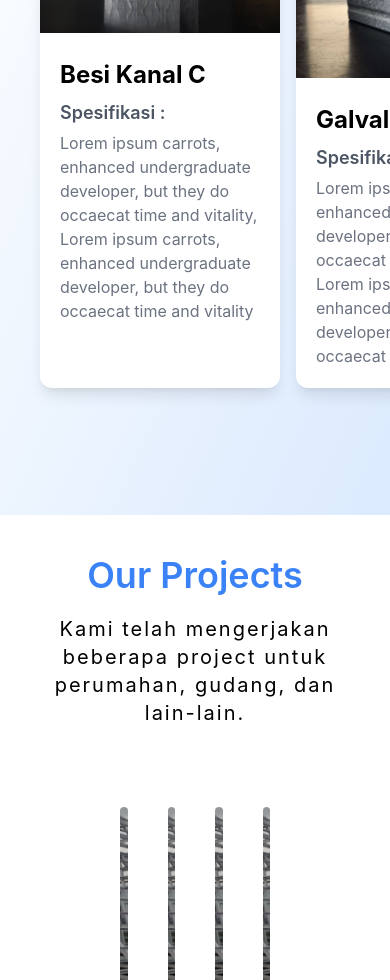
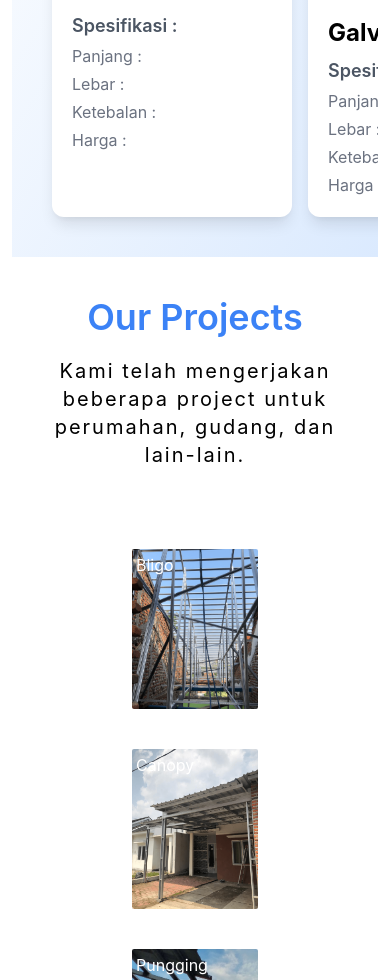
Before and after one commit to aguspray001/tsuraya-web, a Next.js app: page / in a window 390 px wide. Shown: the part 1020-2000 px from the top of the page. Built offline with nearby package versions, Linux system fonts and the light colour scheme.

Commit message:
update container & responsive project

```diff
--- a/components/Card.js
+++ b/components/Card.js
@@ -7,10 +7,10 @@ const Card = ({title, image}) => {
         <div className="p-5">
           <h1 className="text-2xl font-bold">{title}</h1>
           <p className="mt-2 text-lg font-semibold text-gray-600">Spesifikasi : </p>
-          <p className="mt-1 text-gray-500 font-">Lorem ipsum carrots, enhanced undergraduate developer,
-            but they do occaecat time and vitality, Lorem ipsum carrots,
-            enhanced undergraduate developer, but they do occaecat time
-            and vitality</p>
+          <p className="mt-1 text-gray-500 font-">Panjang :</p>
+          <p className="mt-1 text-gray-500 font-">Lebar :</p>
+          <p className="mt-1 text-gray-500 font-">Ketebalan :</p>
+          <p className="mt-1 text-gray-500 font-">Harga :</p>
         </div>
       </div>
     )
--- a/components/Footer.js
+++ b/components/Footer.js
@@ -1,7 +1,10 @@
 import React from "react";
-import {FaFacebook, FaWhatsapp} from "react-icons/fa";
+import { FaFacebook, FaWhatsapp } from "react-icons/fa";
+import Link from "next/link";
 
 const Footer = () => {
+  const msg = "dawedwead";
+  const mobile = "085961142551";
   return (
     <footer className="w-full h-full bg-blue-500 m-0 p-10 sm:h-full">
       <div className="flex flex-col justify-between items-center sm:flex-col lg:flex-row">
@@ -17,12 +20,24 @@ const Footer = () => {
         <div className="flex flex-col w-1/2 text-center mx-2 text-white justify-center items-center">
           <span className="font-semibold mb-5">Contact</span>
           <div className="text-center flex flex-row w-40 justify-around">
-            <FaFacebook style={{fontSize:40, marginBottom:10}}/>
-            <FaWhatsapp style={{fontSize:40, marginBottom:10}}/>
+            <Link passHref={true} href="/">
+              <FaFacebook
+                className="hover:scale-105 transform"
+                style={{ fontSize: 40, marginBottom: 10 }}
+              />
+            </Link>
+            <Link passHref={true} href={`whatsapp://send?text=${msg}&phone=${mobile}`}>
+              <FaWhatsapp
+                className="hover:scale-105 transform"
+                style={{ fontSize: 40, marginBottom: 10 }}
+              />
+            </Link>
           </div>
         </div>
       </div>
-      <h1 className="text-center my-10 text-white">© Tsuraya Truss 2021. All Rights Reserved.</h1>
+      <h1 className="text-center my-10 text-white">
+        © Tsuraya Truss 2021. All Rights Reserved.
+      </h1>
     </footer>
   );
 };
--- /dev/null
+++ b/components/Map.js
@@ -0,0 +1,22 @@
+import { MapContainer, TileLayer, Popup, Marker } from "react-leaflet";
+
+const Map = () => {
+  const position = [51.505, -0.09];
+  return (
+    <div className="min-h-8">
+      <MapContainer style={{ height: "100%", width: "100%" }} center={position} zoom={13} scrollWheelZoom={false}>
+        <TileLayer
+          url="https://{s}.tile.openstreetmap.org/{z}/{x}/{y}.png"
+          attribution='&copy; <a href="http://osm.org/copyright">OpenStreetMap</a> contributors'
+        />
+        <Marker position={position}>
+          <Popup>
+            A pretty CSS3 popup. <br /> Easily customizable.
+          </Popup>
+        </Marker>
+      </MapContainer>
+    </div>
+  );
+};
+
+export default Map;
--- a/components/NextLayout.js
+++ b/components/NextLayout.js
@@ -36,7 +36,7 @@ const NextLayout = ({children, title, description}) => {
 								<Link href="#">About Us</Link>
 							</a>
 							<a className="py-4 px-2 text-gray-500 font-semibold hover:text-blue-500 transition duration-300">
-								<Link href="#">Projects</Link>
+								<Link href="#project">Projects</Link>
 							</a>
 						</div>
 					</div>
@@ -73,7 +73,11 @@ const NextLayout = ({children, title, description}) => {
 				</ul>
 			</div>
 		</nav>
-        {children}
+		<div className="bg-white overflow-hidden">
+			<div className="relative mx-auto px-3 max-w-7xl">
+			{children}
+			</div>
+		</div>
         </div>
     )
 }
--- a/components/home/Catalog.js
+++ b/components/home/Catalog.js
@@ -13,7 +13,7 @@ const Catalog = () => {
 
     ]
     return (
-        <div id="catalog" className="w-full min-h-screen flex flex-col justify-center items-center sm:h-full py-5 bg-gradient-to-tl from-blue-100">
+        <div id="catalog" className="w-full h-full flex flex-col justify-center items-center sm:h-full py-5 bg-gradient-to-tl from-blue-100">
             <div className="flex flex-col justify-center text-center">
                 <h1 className="font-semibold text-4xl mb-2 mt-1">Our Catalog</h1>
                 <p className="tracking-widest">Produk kami dibuat dengan presisi dan bahan berkualitas</p>
--- a/components/home/Projects.js
+++ b/components/home/Projects.js
@@ -3,17 +3,17 @@ import { projectFive, projectFour, projectOne, projectThree, projectTwo } from '
 
 const Projects = () => {
     return (
-        <div className="w-full min-h-screen flex flex-row justify-center items-center p-10">
+        <div id="project" className="w-full h-full flex flex-row justify-center items-center p-10">
             <div className="flex-1">
                 <h1 className="text-4xl text-blue-500 font-semibold text-center">Our Projects</h1>
                 <p className="text-xl text-black tracking-widest text-center pt-5">Kami telah mengerjakan beberapa project untuk perumahan, gudang, dan lain-lain.</p>
-                <ul className="grid grid-cols-4 grid-rows-2 gap-10 grid-flow-row p-20">
-                    <li className="col-span-1"><div className="h-60 bg-white hero"></div></li>
-                    <li className="col-span-1"><div className="h-60 bg-white hero"></div></li>
-                    <li className="col-span-1"><div className="h-60 bg-white hero"></div></li>
-                    <li className="col-span-1"><div className="h-60 bg-white hero"></div></li>
-                    <li className="col-span-1"><div className="h-60 bg-white hero"></div></li>
-                    <li className="col-span-2"><div className="h-60 bg-white hero"></div></li>
+                <ul className="grid grid-cols-1 grid-rows-1 gap-10 grid-flow-row p-20 sm:grid-cols-4 sm:grid-rows-3">
+                    <li className="col-span-1 hover:scale-105 hover:opacity-80 hover:translate-y-2 transform md:col-span-1 transition-all ease-in-out duration relative"><div className="relative h-40 bg-blue-100 bg-image project-1 rounded-sm"><span className="absolute inset-1 text-white">Bligo</span></div></li>
+                    <li className="col-span-1 hover:scale-105 hover:opacity-80 hover:translate-y-2 transform md:col-span-2 transition-all ease-in-out duration relative"><div className="relative h-40 bg-blue-100 bg-image project-2 rounded-sm"><span className="absolute inset-1 text-white">Canopy</span></div></li>
+                    <li className="col-span-1 hover:scale-105 hover:opacity-80 hover:translate-y-2 transform md:col-span-1 transition-all ease-in-out duration relative"><div className="relative h-40 bg-blue-100 bg-image project-6 rounded-sm"><span className="absolute inset-1 text-white">Pungging</span></div></li>
+                    <li className="col-span-1 hover:scale-105 hover:opacity-80 hover:translate-y-2 transform md:col-span-2 transition-all ease-in-out duration relative"><div className="relative h-40 bg-blue-100 bg-image project-3 rounded-sm"><span className="absolute inset-1 text-white">KGS</span></div></li>
+                    <li className="col-span-1 hover:scale-105 hover:opacity-80 hover:translate-y-2 transform md:col-span-2 transition-all ease-in-out duration relative"><div className="relative h-40 bg-blue-100 bg-image project-4 rounded-sm"><span className="absolute inset-1 text-white">Mijen</span></div></li>
+                    <li className="col-span-1 hover:scale-105 hover:opacity-80 hover:translate-y-2 transform md:col-span-4 transition-all ease-in-out duration relative"><div className="relative h-40 bg-blue-100 bg-image project-5 rounded-sm"><span className="absolute inset-1 text-white">Partisi</span></div></li>
                 </ul>
             </div>
         </div>
--- a/pages/_app.js
+++ b/pages/_app.js
@@ -1,4 +1,4 @@
-import '../styles/tailwind.css'
+import '../styles/tailwind.output.css'
 
 function MyApp({ Component, pageProps }) {
   return <Component {...pageProps} />
--- a/pages/index.js
+++ b/pages/index.js
@@ -4,6 +4,9 @@ import Hero from "../components/home/Hero";
 import Projects from "../components/home/Projects";
 import NextLayout from "../components/NextLayout";
 import ScrollToTop from "../components/ScrollToTop";
+import dynamic from "next/dynamic";
+
+const Map = dynamic(()=>import('../components/Map'), {ssr:false})
 
 export default function Home() {
   return (
@@ -11,6 +14,7 @@ export default function Home() {
       <Hero />
       <Catalog />
       <Projects />
+      {/* <Map /> */}
       <Footer />
       <div className="fixed bottom-10 right-10">
         <ScrollToTop />
--- a/styles/tailwind.css
+++ b/styles/tailwind.css
@@ -18,7 +18,24 @@ body {
   font-family: "Inter";
 }
 
-.hero{
-  @apply bg-no-repeat bg-center bg-cover rounded-xl;
-  background-image: url("../public/bg-homepage.jpg");
+.bg-image{
+  @apply bg-no-repeat bg-center bg-cover;
 }
+.project-1{
+  background-image: url("../assets/images/project-1.png");
+}
+.project-2{
+  background-image: url("../assets/images/project-2.png");
+}
+.project-3{
+  background-image: url("../assets/images/project-3.jpg");
+}
+.project-4{
+  background-image: url("../assets/images/project-4.jpg");
+}
+.project-5{
+  background-image: url("../assets/images/project-5.jpg");
+}
+.project-6{
+  background-image: url("../assets/images/project-6.jpg");
+}
```
Also changed, not shown: package.json (+5 -3 lines), styles/tailwind.output.css, 1 other file (tests, documents, lock files or other folders).
